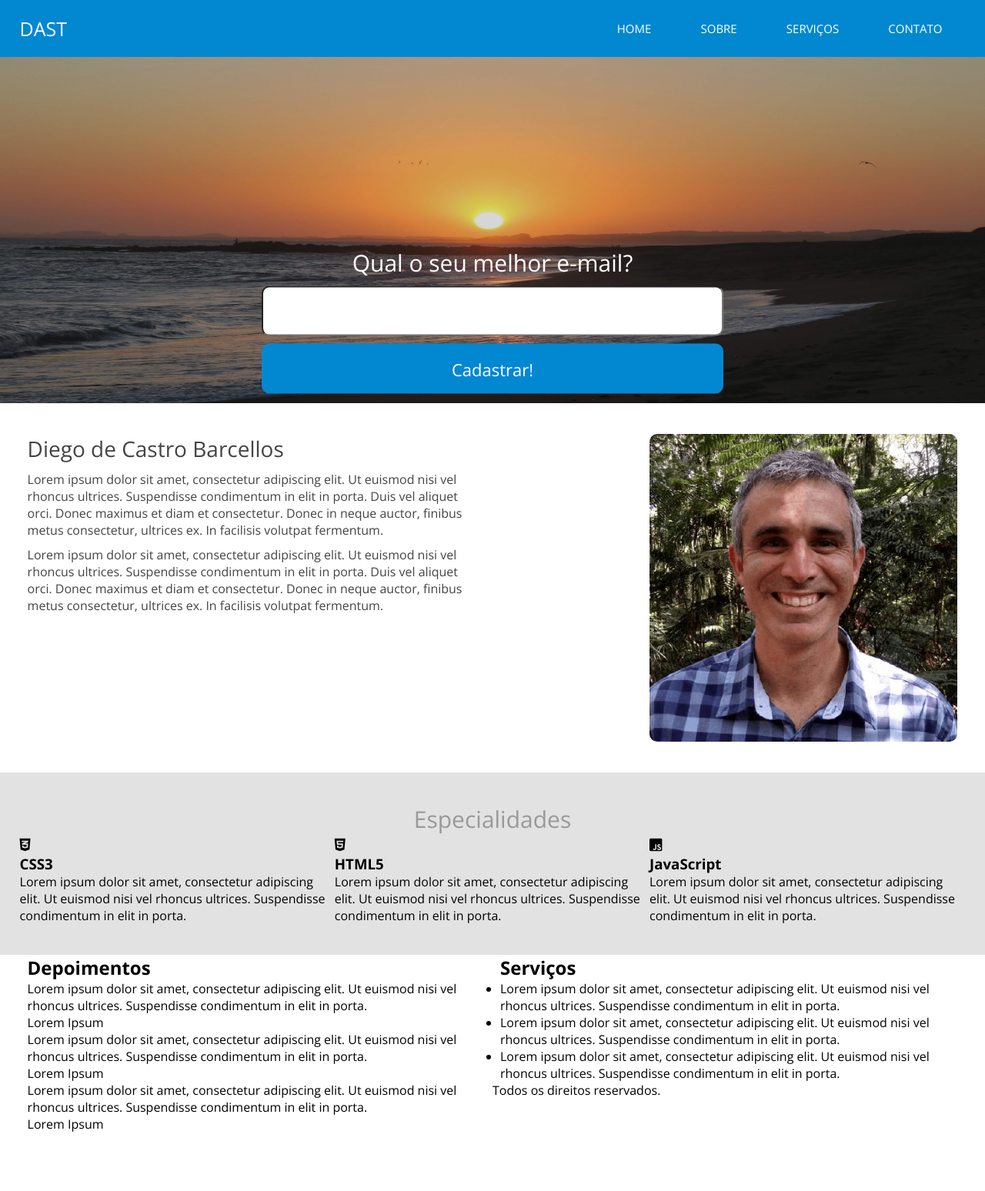
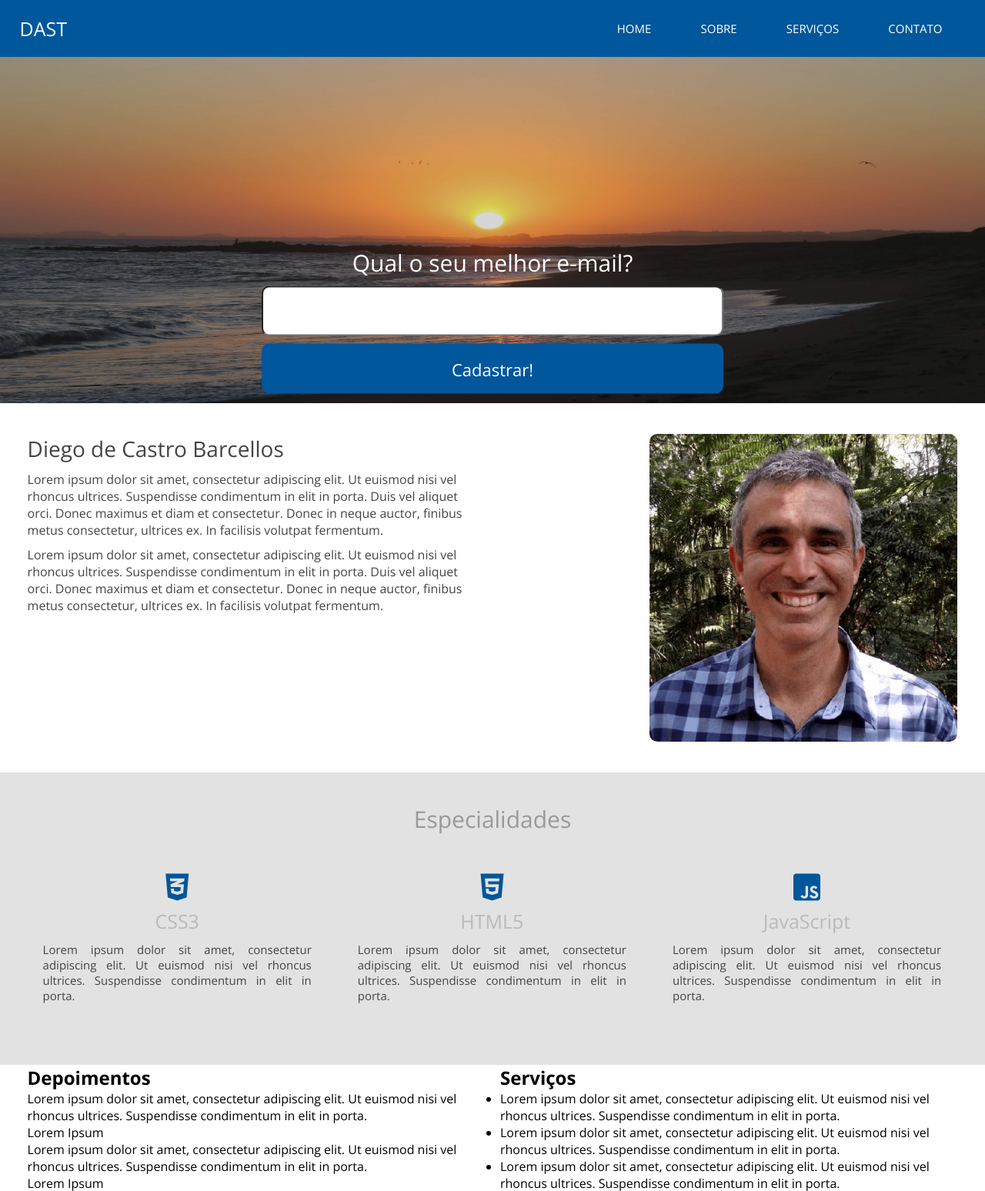
Before and after one commit to diegocb81/projeto_site_dinamico, a PHP site: page / in a window 1280 px wide. Shown: the top 1548 px of the page at 77% size. Before the commit the page ends 1471 px from the top, so only its background shows below. Run offline with PHP 8.4, Linux system fonts and the light colour scheme.

Commit message:
Finalizando ajustes na classe especialidades

```diff
--- a/css/style.css
+++ b/css/style.css
@@ -21,6 +21,7 @@ img{
 
 .w33{
     width: 33.3%;
+    padding: 0 10px;
 }
 
 .w50{
@@ -43,7 +44,7 @@ img{
 /*Estilização do Site*/
 
 header{
-    background: #0288d1;
+    background: #01579b;
     padding: 20px 0;
 }
 
@@ -127,7 +128,7 @@ section.banner-principal form input[type=email]{
 section.banner-principal form input[type=submit]{
     width: 100%;
     height: 65px;
-    background: #0288d1;
+    background: #01579b;
     color: white;
     cursor: pointer;
     font-size: 22px;
@@ -167,6 +168,30 @@ section.especialidades h2.title{
     font-weight: 400;
     color: #999;
     text-align: center;
+}
+
+.box-especialidade{
+    margin: 40px 0;
+    text-align: center;
+    padding: 0 30px;
+}
+
+.box-especialidade h3{
+    color: #01579b;
+    font-size: 40px;
+}
+
+.box-especialidade h4{
+    font-weight: 300;
+    color: #bababa;
+    font-size: 25px;
+}
+
+.box-especialidade p{
+    color: #444;
+    font-size: 15px;
+    margin-top: 10px;
+    text-align: justify;
 }
 
 @media screen and (max-width: 700px){
--- a/index.php
+++ b/index.php
@@ -71,17 +71,17 @@
             <h2 class="title">Especialidades</h2>
             <div class="w33 left box-especialidade">
                 <h3><em class="fab fa-css3-alt"></em></h3>
-                <h3>CSS3</h3>
+                <h4>CSS3</h4>
                 <p>Lorem ipsum dolor sit amet, consectetur adipiscing elit. Ut euismod nisi vel rhoncus ultrices. Suspendisse condimentum in elit in porta.</p>
             </div><!--box-especialidade-->
             <div class="w33 left box-especialidade">
                 <h3><em class="fab fa-html5"></em></h3>
-                <h3>HTML5</h3>
+                <h4>HTML5</h4>
                 <p>Lorem ipsum dolor sit amet, consectetur adipiscing elit. Ut euismod nisi vel rhoncus ultrices. Suspendisse condimentum in elit in porta.</p>
             </div><!--box-especialidade-->
             <div class="w33 left box-especialidade">
                 <h3><em class="fab fa-js-square"></em></h3>
-                <h3>JavaScript</h3>
+                <h4>JavaScript</h4>
                 <p>Lorem ipsum dolor sit amet, consectetur adipiscing elit. Ut euismod nisi vel rhoncus ultrices. Suspendisse condimentum in elit in porta.</p>
             </div><!--box-especialidade-->
             <div class="clear"></div>
```
